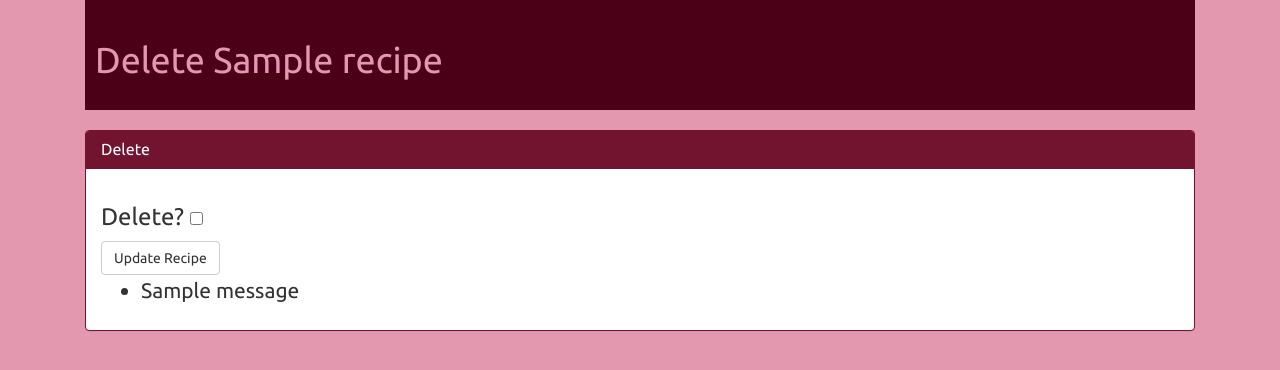
After one commit to z3ugma/rethink-recipes, a Flask app: template templates/delete.html in a window 1280 px wide. The commit adds this page. Shown: the top 370 px of the page. Run offline with Flask 2, Linux system fonts and the light colour scheme; the template is opened without the code that fills it: values that come from a table or form of the project are taken from there, most other values are stand-ins (such as "Sample title", 1, 10 or a date in 2020); one stand-in notice (Sample message) is shown; some libraries are stand-ins or nearby versions.

Commit message:
Fully working deletes and headers with buttons

```diff
--- a/colorpicker.py
+++ b/colorpicker.py
@@ -51,12 +51,17 @@ from flask.ext.wtf import Form
 from wtforms.fields import TextField
 from wtforms.validators import Required
 from wtforms.fields import StringField
+from wtforms.fields import BooleanField
 from wtforms.widgets import TextArea
 
 class RecipeForm(Form):
     title = TextField('title', validators = [Required()])
     ingredients = StringField(u'Ingredients', widget=TextArea(),validators = [Required()])
     directions = StringField(u'directions', widget=TextArea(), validators = [Required()])
+
+class DeleteForm(Form):
+    deleterecipe = BooleanField('deleterecipe')
+
 
 
 from flask import *
@@ -225,19 +230,29 @@ def edit(query):
 
         return redirect(url_for('recipe', query=slug))
 
-@app.route('/<query>/delete', methods = ['GET'])
+@app.route('/<query>/delete', methods = ['GET', 'POST'])
 def delete(query):
+    form = DeleteForm()
     recipe = list(r.table('recipes').filter({'slug': query}).run(g.rdb_conn))
-
     if recipe:
         recipe = recipe[0]
     else:
         abort(404)
 
-    id = recipe['id']
+    if request.method == 'GET':
 
-    r.table('recipes').get(id).delete().run(g.rdb_conn)
-    return redirect(url_for('index'))
+        return render_template("delete.html", query=query, recipe=recipe, form=form)
+
+    if request.method == 'POST':
+        if 'deleterecipe' in request.form:
+
+            id = recipe['id']
+
+            r.table('recipes').get(id).delete().run(g.rdb_conn)
+            return redirect(url_for('index'))
+        else:
+            flash("Are you sure? Check the box")
+            return render_template("delete.html", query=query, recipe=recipe, form=form)
 
 
 if __name__ == '__main__':
--- /dev/null
+++ b/templates/delete.html
@@ -0,0 +1,88 @@
+<!DOCTYPE html>
+<html>
+<head>
+  <meta charset="utf-8">
+  <meta http-equiv="X-UA-Compatible" content="IE=edge">
+  <meta name="viewport" content="width=device-width, initial-scale=1">
+  <title>Recipes</title>
+  <script src="http://cdnjs.cloudflare.com/ajax/libs/jquery/2.1.1/jquery.js"></script>
+  <link rel="stylesheet" href="http://maxcdn.bootstrapcdn.com/bootstrap/3.2.0/css/bootstrap.min.css"></style>
+  <script src="http://maxcdn.bootstrapcdn.com/bootstrap/3.2.0/js/bootstrap.min.js"></script>
+
+  <link rel="stylesheet" href="//maxcdn.bootstrapcdn.com/font-awesome/4.2.0/css/font-awesome.min.css">
+
+
+  <link rel="stylesheet" type="text/css" href="http://fonts.googleapis.com/css?family=Ubuntu">
+  <style>
+
+  body {
+    font-family: 'Ubuntu', serif;
+    background-color: #E498AF;
+
+}
+
+    .panel-primary{
+    		border-color: #721330;
+        font-size:150%;
+
+    }
+
+  .panel-primary > .panel-heading {
+		background-color: #721330;
+		border-color: #721330;
+
+  }
+
+  a {
+    color: #4C0017;
+  }
+
+   a:focus, a:hover {
+    color: #4C0017;
+  }
+
+</style>
+</head>
+<body>
+
+
+<div class="container">
+<div class="col-md-12">
+  <div class="header" style="background-color: #4C0017; color: #E498AF; margin-bottom: 20px; padding: 20px 10px;">
+  <h1>Delete {{recipe.title}}</h1>
+</div>
+</div>
+<div class="col-md-12">
+  <div class="panel panel-primary">
+    <div class="panel-heading">
+      <h3 class="panel-title">Delete</h3>
+    </div>
+    <div class="panel-body">
+
+
+<form action="" role="form" method="POST" name="delete_task">
+      {{form.hidden_tag()}}
+      <h3> Delete?    {{form.deleterecipe}} </h3>
+
+        <input type="submit" value="Update Recipe" class="btn btn-default btn-md">
+      </form>
+
+{% with messages = get_flashed_messages() %}
+  {% if messages %}
+    <ul class=flashes>
+    {% for message in messages %}
+      <li>{{ message }}</li>
+    {% endfor %}
+    </ul>
+  {% endif %}
+
+{% endwith %}
+
+
+    </div>
+  </div>
+</div>
+</div>
+
+</body>
+</html>
--- a/templates/recipes.html
+++ b/templates/recipes.html
@@ -53,8 +53,8 @@ img { width: 100%;  }
 <div class="col-md-12">
   <div class="header" style="background-color: rgb{{avg[0]}}; color: rgb{{avg[3]}}; margin-bottom: 20px; padding: 20px 10px;">
   <h1>{{title}}
-
-    <a href="{{url_for('edit' , query=query) }}" style="margin-left: 15px;" class="btn btn-default btn-lg pull-right" role="button">Edit</a>
+<a href="{{url_for('delete' , query=query) }}" class="btn btn-default btn-lg pull-right" role="button">Delete</a>
+    <a href="{{url_for('edit' , query=query) }}" style="margin-left: 15px; " class="btn btn-default btn-lg pull-right" role="button">Edit</a>
   <a href="/" class="btn btn-default btn-lg pull-right" role="button">Home</a>
 </h1>
 </div>
@@ -109,7 +109,7 @@ img { width: 100%;  }
 <div class="img-wrapper"> <img src="{{i}}" /></div>
 {% endfor%}
 </div>
-<a href="{{url_for('delete' , query=query) }}" style="margin-left: 15px;" class="btn btn-default btn-lg pull-right" role="button">Delete</a>
+
 </div>
 </body>
 </html>
```
Also changed, not shown: templates/edit.html (+33 -5 lines).
